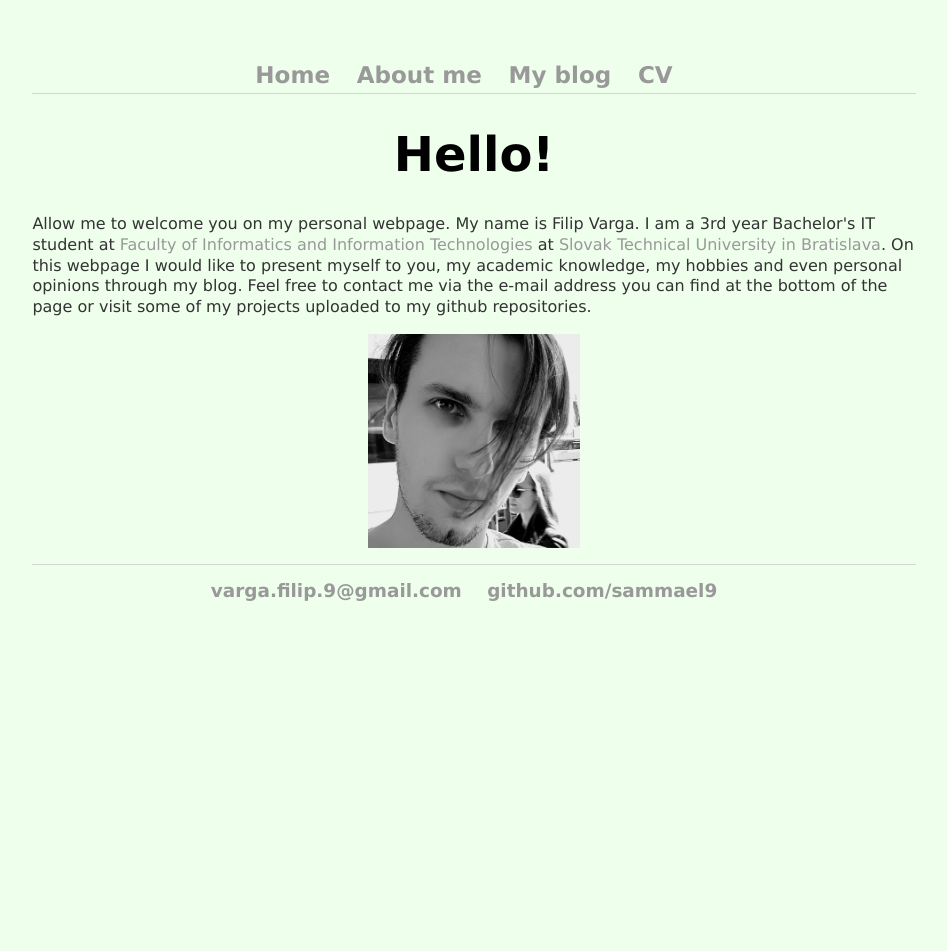
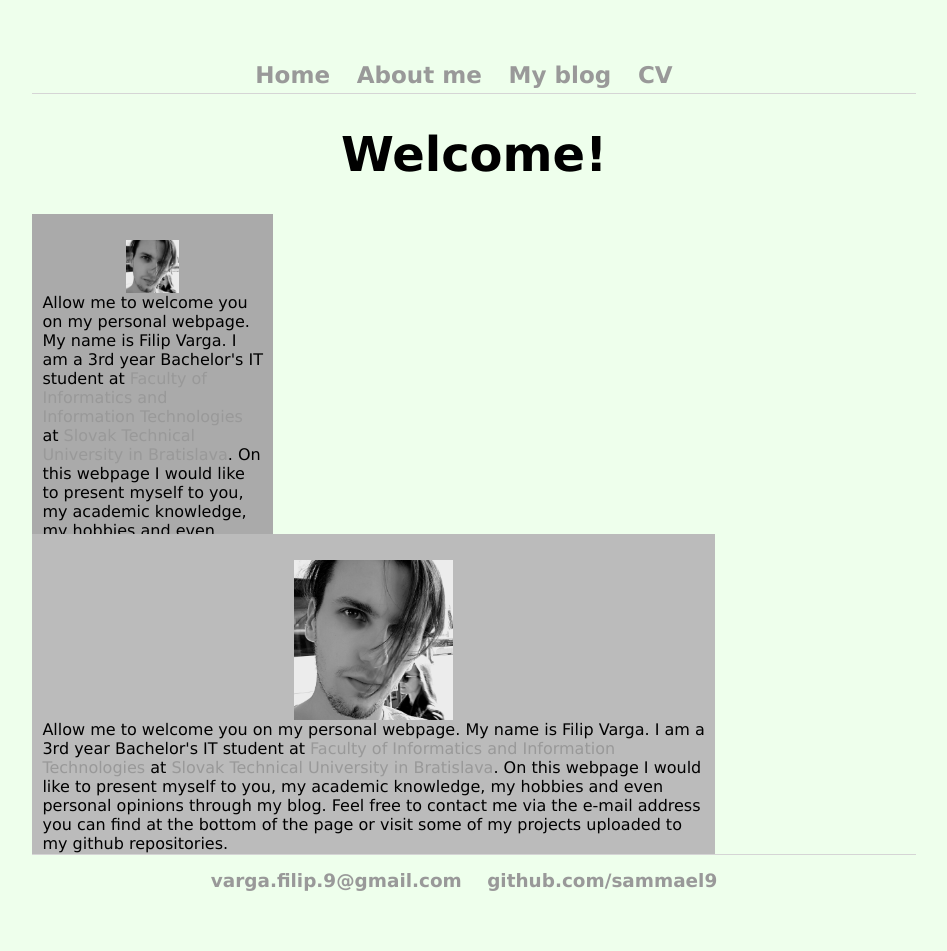
Before and after one commit to sammael9/sammael9.github.io, a Jekyll site: the page built from index.html, in a window 1280 px wide. Shown: the whole page, without its empty margins (166-1113 px from the left). Built offline with Jekyll 4.4.1, drawn with Linux system fonts in a browser that asks for light colours; before the commit the page ends 900 px from its top, so only the background shows below that.

Commit message:
Update index.html

```diff
--- a/index.html
+++ b/index.html
@@ -1,9 +1,11 @@
 ---
-layout: default
+layout: main
 title: Filip Varga
 ---
-<div class="container">
-	<h1>Hello!</h1>
-	<p>Allow me to welcome you on my personal webpage. My name is Filip Varga. I am a 3rd year Bachelor's IT student at <a href="https://www.fiit.stuba.sk/">Faculty of Informatics and Information Technologies</a> at <a href="https://www.stuba.sk/">Slovak Technical University in Bratislava</a>. On this webpage I would like to present myself to you, my academic knowledge, my hobbies and even personal opinions through my blog. Feel free to contact me via the e-mail address you can find at the bottom of the page or visit some of my projects uploaded to my github repositories.</p>
-	<p><img src="mypic.jpg"></p>
-</div><!-- /.container -->
+<div class="column1_content">
+	<img src="mypic.jpg">
+</div>
+
+<div class="column2_content">
+	Allow me to welcome you on my personal webpage. My name is Filip Varga. I am a 3rd year Bachelor's IT student at <a href="https://www.fiit.stuba.sk/">Faculty of Informatics and Information Technologies</a> at <a href="https://www.stuba.sk/">Slovak Technical University in Bratislava</a>. On this webpage I would like to present myself to you, my academic knowledge, my hobbies and even personal opinions through my blog. Feel free to contact me via the e-mail address you can find at the bottom of the page or visit some of my projects uploaded to my github repositories.
+</div>
```
